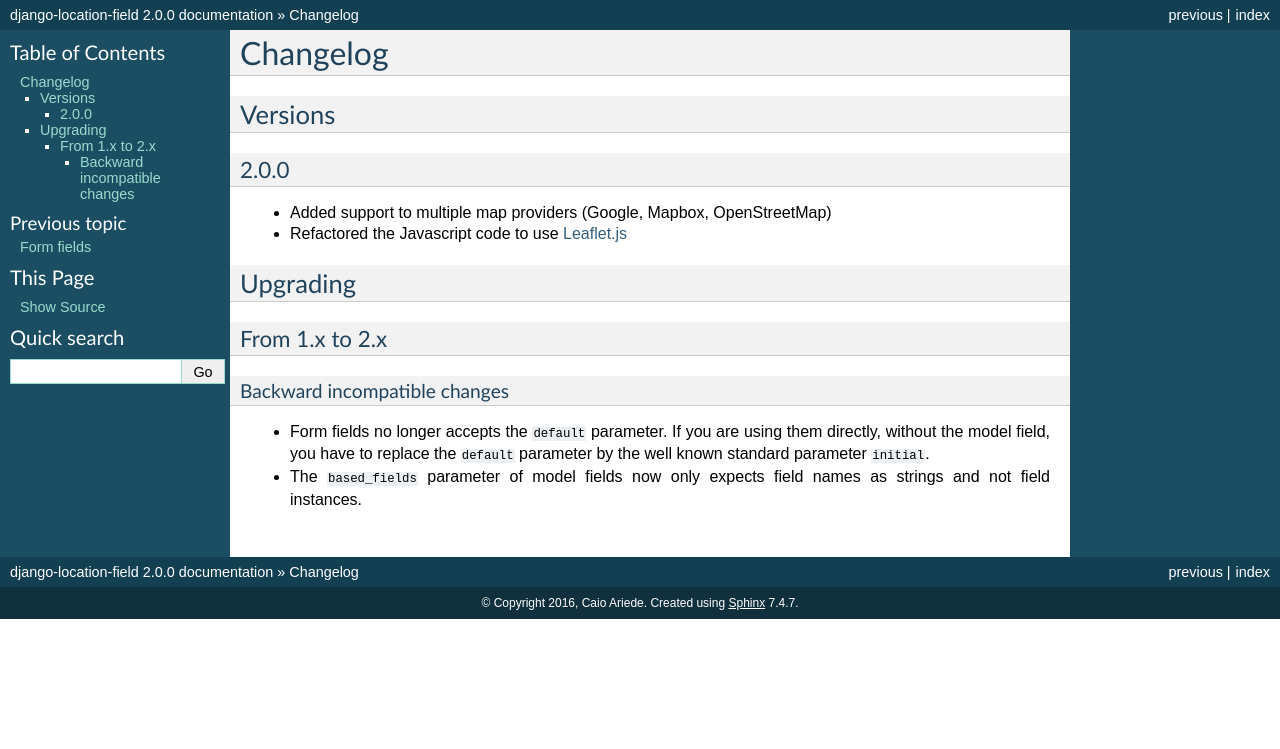
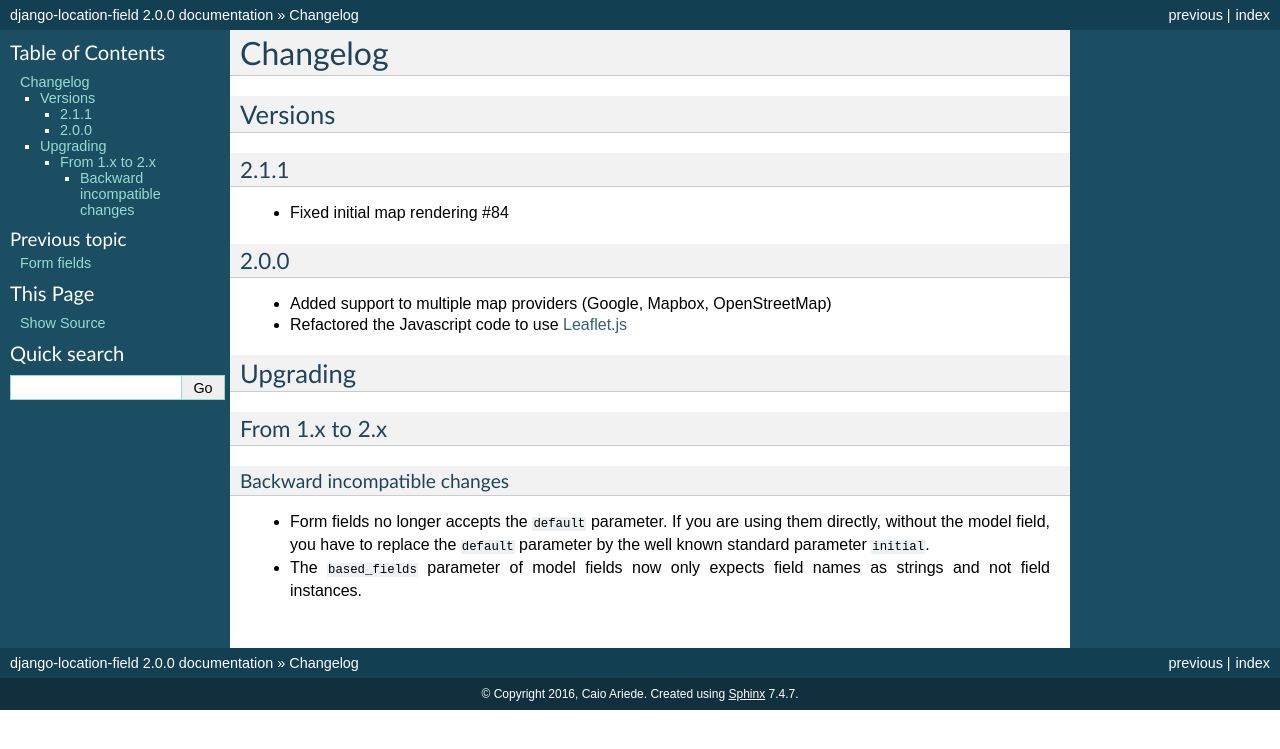
Before and after one commit to caioariede/django-location-field, a Sphinx documentation site: the page built from docs/source/changelog.rst, in a window 1280 px wide. Shown: the top 749 px of the page. Built offline with Sphinx 7.4.7, drawn with Linux system fonts in a browser that asks for light colours.

Commit message:
Chore -- Bump version 2.1.1

```diff
--- a/docs/source/changelog.rst
+++ b/docs/source/changelog.rst
@@ -4,6 +4,12 @@ Changelog
 
 Versions
 ========
+
+2.1.1
+-----
+
+- Fixed initial map rendering #84
+
 
 2.0.0
 -----
--- a/location_field/__init__.py
+++ b/location_field/__init__.py
@@ -1,3 +1,3 @@
-__version__ = '2.1.0'
+__version__ = '2.1.1'
 
 default_app_config = 'location_field.apps.DefaultConfig'
```
Also changed, not shown: README.md (+1 -1 lines).
